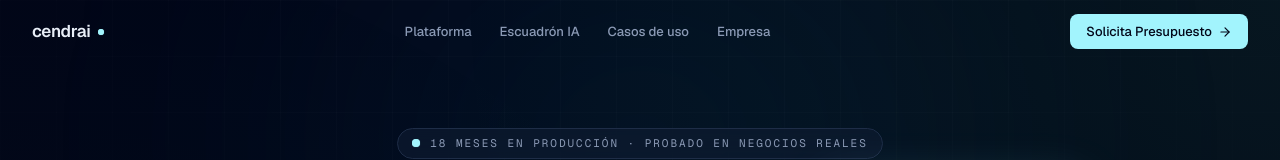
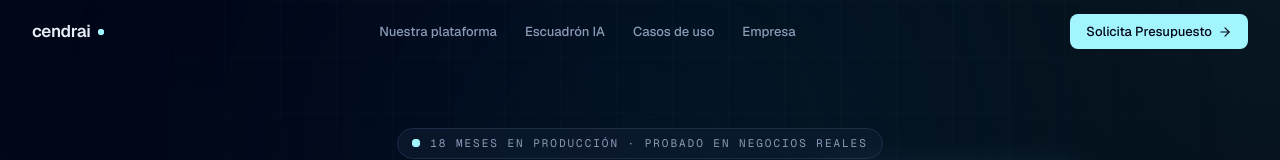
Before and after one commit to polnovejarque/cendrai-web, a React (Vite) app: page / in a window 1280 px wide. Shown: the top 160 px of the page. Built offline with nearby package versions, Linux system fonts and the light colour scheme.

Commit message:
chore: change Navbar text to Nuestra plataforma

```diff
--- a/src/components/Navbar.tsx
+++ b/src/components/Navbar.tsx
@@ -3,7 +3,7 @@ import { motion, AnimatePresence, type Variants } from 'framer-motion'
 import { Menu, X, ArrowRight } from 'lucide-react'
 
 const navLinks = [
-  { label: 'Plataforma', href: '#software-preview' },
+  { label: 'Nuestra plataforma', href: '#software-preview' },
   { label: 'Escuadrón IA', href: '#agentes' },
   { label: 'Casos de uso', href: '#casos' },
   { label: 'Empresa', href: '#empresa' },
```
